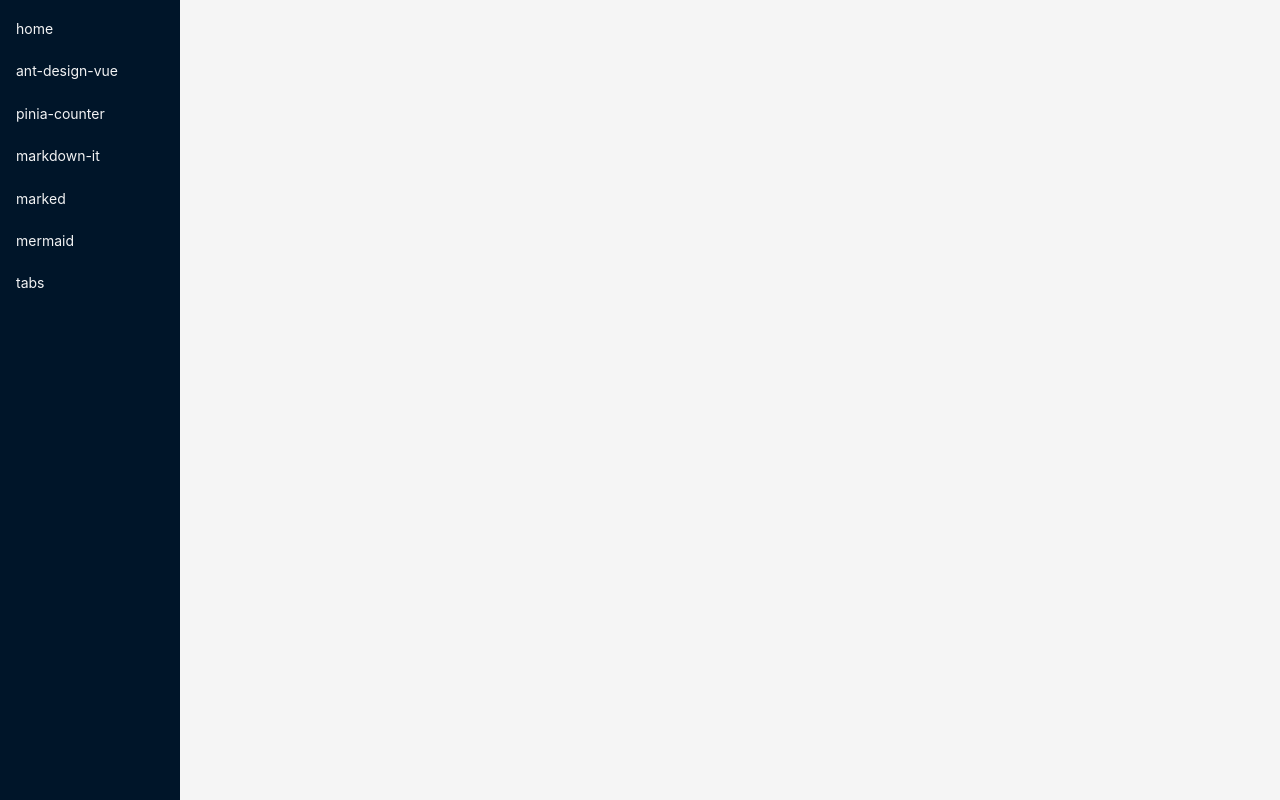
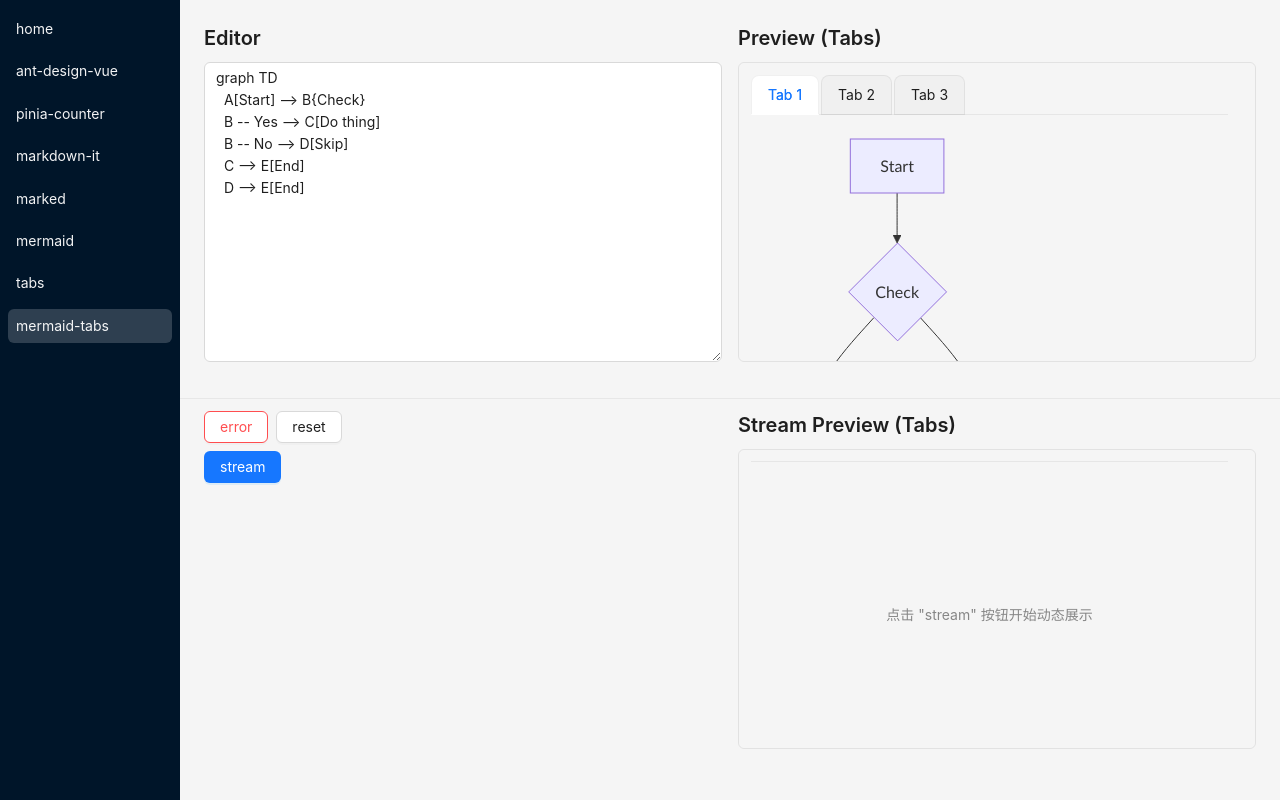
Before and after one commit to yokewang/vue3-ant-learn, a Vue app: page /mermaid-tabs in a window 1280 px wide. Built offline with nearby package versions, Linux system fonts and the light colour scheme.

Commit message:
cache svg rendered, and add mermaid-tabs

```diff
--- /dev/null
+++ b/src/components/MermaidTabs.vue
@@ -0,0 +1,97 @@
+<script setup>
+import { ref, watch } from 'vue'
+import MermaidViewer from './MermaidViewer.vue'
+
+const props = defineProps({
+  items: {
+    // [{ key, label, source, options?, closable? }]
+    type: Array,
+    default: () => [],
+  },
+  activeKey: {
+    type: [String, Number],
+    default: undefined,
+  },
+  editable: {
+    // when true, shows closable tabs (no add button)
+    type: Boolean,
+    default: false,
+  },
+  viewerOptions: {
+    type: Object,
+    default: () => ({}),
+  },
+  viewerDebounceMs: {
+    type: Number,
+    default: 200,
+  },
+  suppressErrorRendering: {
+    type: Boolean,
+    default: true,
+  },
+})
+
+const emit = defineEmits(['update:activeKey', 'edit'])
+
+const currentKey = ref(
+  props.activeKey ?? (props.items && props.items.length > 0 ? props.items[0].key : undefined),
+)
+
+watch(
+  () => props.activeKey,
+  (val) => {
+    currentKey.value = val
+  },
+)
+
+watch(
+  () => props.items,
+  (arr) => {
+    if (!arr || arr.length === 0) {
+      currentKey.value = undefined
+      return
+    }
+    if (!arr.some((it) => it.key === currentKey.value)) {
+      currentKey.value = arr[0].key
+      emit('update:activeKey', currentKey.value)
+    }
+  },
+  { deep: true },
+)
+
+const onChange = (key) => {
+  currentKey.value = key
+  emit('update:activeKey', key)
+}
+
+const onEdit = (targetKey, action) => {
+  emit('edit', targetKey, action)
+}
+</script>
+
+<template>
+  <a-tabs
+    :type="editable ? 'editable-card' : 'card'"
+    v-model:activeKey="currentKey"
+    :hide-add="editable"
+    :animated="{ tabPane: false }"
+    @change="onChange"
+    @edit="editable ? onEdit : undefined"
+  >
+    <a-tab-pane
+      v-for="item in items"
+      :key="item.key"
+      :tab="item.label"
+      :closable="editable && (item.closable ?? true)"
+    >
+      <MermaidViewer
+        :source="item.source"
+        :options="{ ...viewerOptions, ...(item.options || {}) }"
+        :debounce-ms="viewerDebounceMs"
+        :suppress-error-rendering="suppressErrorRendering"
+      />
+    </a-tab-pane>
+  </a-tabs>
+</template>
+
+<style scoped></style>
--- a/src/components/MermaidViewer.vue
+++ b/src/components/MermaidViewer.vue
@@ -28,6 +28,8 @@ const containerEl = ref(null)
 let renderCounter = 0
 let debounceTimer = null
 const errorSummary = ref('')
+const renderCache = new Map() // Cache for rendered SVG
+const isRendered = ref(false) // Track if current content is rendered
 
 function summarizeError(err) {
   return String(err?.message ?? err ?? '')
@@ -42,6 +44,7 @@ function escapeHtml(s) {
 
 async function doRender() {
   const code = props.source || ''
+  const cacheKey = code.trim()
 
   try {
     const baseConfig = { startOnLoad: false, securityLevel: 'strict' }
@@ -63,6 +66,16 @@ async function doRender() {
     if (!code.trim()) {
       if (containerEl.value) containerEl.value.innerHTML = ''
       errorSummary.value = ''
+      isRendered.value = false
+      return
+    }
+
+    // Check cache first
+    if (renderCache.has(cacheKey)) {
+      const cachedSvg = renderCache.get(cacheKey)
+      if (containerEl.value) containerEl.value.innerHTML = cachedSvg
+      errorSummary.value = ''
+      isRendered.value = true
       return
     }
 
@@ -71,6 +84,7 @@ async function doRender() {
   } catch (err) {
     errorSummary.value = summarizeError(err)
     if (containerEl.value) containerEl.value.innerHTML = ''
+    isRendered.value = false
     return
   }
 
@@ -78,15 +92,22 @@ async function doRender() {
     const id = `mermaid-svg-${Date.now()}-${renderCounter++}`
     const { svg } = await mermaid.render(id, code)
     if (containerEl.value) containerEl.value.innerHTML = svg
+    // Cache the rendered SVG
+    renderCache.set(cacheKey, svg)
     errorSummary.value = ''
+    isRendered.value = true
   } catch (err) {
     errorSummary.value = summarizeError(err)
     if (containerEl.value) containerEl.value.innerHTML = ''
+    isRendered.value = false
   }
 }
 
 function scheduleRender() {
   const delay = Number(props.debounceMs ?? 200)
+  const code = props.source || ''
+  const cacheKey = code.trim()
+
   if (delay <= 0) {
     clearTimeout(debounceTimer)
     debounceTimer = null
@@ -94,7 +115,18 @@ function scheduleRender() {
     doRender()
     return
   }
-  if (containerEl.value) {
+
+  // If content is cached, render immediately without showing raw markdown
+  if (renderCache.has(cacheKey)) {
+    clearTimeout(debounceTimer)
+    debounceTimer = null
+    errorSummary.value = ''
+    doRender()
+    return
+  }
+
+  // Only show raw markdown for new content that needs to be rendered
+  if (containerEl.value && !isRendered.value) {
     const raw = escapeHtml(props.source || '')
     containerEl.value.innerHTML = `<pre class="mermaid-raw">${raw}</pre>`
   }
@@ -119,6 +151,7 @@ onMounted(() => {
 watch(
   () => props.source,
   () => {
+    isRendered.value = false
     scheduleRender()
   },
 )
--- a/src/router/index.js
+++ b/src/router/index.js
@@ -6,6 +6,7 @@ import MarkdownItView from '../views/MarkdownItView.vue'
 import MarkedView from '../views/MarkedView.vue'
 import MermaidView from '../views/MermaidView.vue'
 import TabsView from '../views/TabsView.vue'
+import MermaidTabsView from '../views/MermaidTabsView.vue'
 
 const router = createRouter({
   history: createWebHistory(import.meta.env.BASE_URL),
@@ -45,6 +46,11 @@ const router = createRouter({
       name: 'tabs',
       component: TabsView,
     },
+    {
+      path: '/mermaid-tabs',
+      name: 'mermaid-tabs',
+      component: MermaidTabsView,
+    },
   ],
 })
 
--- /dev/null
+++ b/src/views/MermaidTabsView.vue
@@ -0,0 +1,211 @@
+<script setup>
+import { ref, onBeforeUnmount, computed } from 'vue'
+import MermaidTabs from '../components/MermaidTabs.vue'
+
+const initialText = `graph TD
+  A[Start] --> B{Check}
+  B -- Yes --> C[Do thing]
+  B -- No --> D[Skip]
+  C --> E[End]
+  D --> E[End]
+`
+
+const text = ref(initialText)
+
+const streaming = ref(false)
+let streamTimer = null
+
+const panelHeight = 300
+const TOTAL_TABS = 3
+
+// Stream tabs state
+const streamTabs = ref([])
+const currentStreamingTabIndex = ref(-1)
+const activeStreamTab = ref('')
+
+function prefixErrorToInitial() {
+  text.value = `***error***\n${initialText}`
+}
+
+function resetToInitial() {
+  text.value = initialText
+}
+
+function startStream() {
+  if (streaming.value) return
+
+  streaming.value = true
+
+  // Clear tabs first
+  streamTabs.value = []
+  currentStreamingTabIndex.value = 0
+
+  // Add first tab
+  const firstTab = {
+    key: '1',
+    label: 'Tab 1',
+    source: '',
+  }
+  streamTabs.value.push(firstTab)
+  activeStreamTab.value = '1'
+
+  streamCurrentTab()
+}
+
+function streamCurrentTab() {
+  const tabIndex = currentStreamingTabIndex.value
+
+  if (tabIndex >= TOTAL_TABS) {
+    streaming.value = false
+    return
+  }
+
+  const content = text.value || ''
+  let charIndex = 0
+
+  const step = () => {
+    if (charIndex >= content.length) {
+      clearInterval(streamTimer)
+      streamTimer = null
+
+      // Current tab content finished, prepare for next tab
+      prepareNextTab()
+      return
+    }
+
+    // Update current tab's source
+    const currentTab = streamTabs.value[tabIndex]
+    if (currentTab) {
+      currentTab.source += content[charIndex]
+    }
+    charIndex++
+  }
+
+  streamTimer = setInterval(step, 20)
+}
+
+function prepareNextTab() {
+  // Use the debounce mechanism naturally - add next tab after current one fully renders
+  const debounceTime = 200 // Match viewer-debounce-ms
+  const viewTime = 300 // Time for user to see the rendered result
+
+  setTimeout(() => {
+    addNextTab()
+  }, debounceTime + viewTime)
+}
+
+function addNextTab() {
+  currentStreamingTabIndex.value++
+
+  if (currentStreamingTabIndex.value < TOTAL_TABS) {
+    const nextTabNum = currentStreamingTabIndex.value + 1
+    const nextTab = {
+      key: nextTabNum.toString(),
+      label: `Tab ${nextTabNum}`,
+      source: '',
+    }
+
+    // This is the key - we control exactly when streamTabs gets updated
+    streamTabs.value = [...streamTabs.value, nextTab]
+    activeStreamTab.value = nextTabNum.toString()
+
+    // Continue streaming
+    streamCurrentTab()
+  } else {
+    streaming.value = false
+  }
+}
+
+onBeforeUnmount(() => {
+  if (streamTimer) {
+    clearInterval(streamTimer)
+    streamTimer = null
+  }
+})
+
+// Static tabs for preview
+const staticItems = computed(() =>
+  Array.from({ length: TOTAL_TABS }, (_, i) => ({
+    key: (i + 1).toString(),
+    label: `Tab ${i + 1}`,
+    source: text.value,
+  })),
+)
+
+const activeStatic = ref('1')
+</script>
+
+<template>
+  <div style="padding: 24px">
+    <a-row :gutter="16">
+      <a-col :span="12">
+        <a-typography-title :level="4">Editor</a-typography-title>
+        <a-textarea v-model:value="text" :style="{ height: panelHeight + 'px' }" />
+      </a-col>
+      <a-col :span="12">
+        <a-typography-title :level="4">Preview (Tabs)</a-typography-title>
+        <div class="light-border" :style="{ height: panelHeight + 'px' }">
+          <MermaidTabs
+            :items="staticItems"
+            v-model:activeKey="activeStatic"
+            :editable="false"
+            :viewer-debounce-ms="0"
+          />
+        </div>
+      </a-col>
+    </a-row>
+  </div>
+  <a-divider class="compact-divider" />
+  <div style="padding: 0 24px 24px">
+    <a-row :gutter="16">
+      <a-col :span="12">
+        <div style="margin-bottom: 8px">
+          <a-space>
+            <a-button danger @click="prefixErrorToInitial">error</a-button>
+            <a-button @click="resetToInitial">reset</a-button>
+          </a-space>
+        </div>
+        <a-button type="primary" @click="startStream" :loading="streaming">
+          {{ streaming ? 'streaming...' : 'stream' }}
+        </a-button>
+      </a-col>
+      <a-col :span="12">
+        <a-typography-title :level="4">Stream Preview (Tabs)</a-typography-title>
+        <div class="light-border" :style="{ height: panelHeight + 'px' }">
+          <MermaidTabs
+            :items="streamTabs"
+            v-model:activeKey="activeStreamTab"
+            :editable="false"
+            :viewer-debounce-ms="200"
+          />
+          <div v-if="streamTabs.length === 0" class="empty-state">
+            点击 "stream" 按钮开始动态展示
+          </div>
+        </div>
+      </a-col>
+    </a-row>
+  </div>
+</template>
+
+<style scoped>
+.light-border {
+  border: 1px solid rgba(0, 0, 0, 0.08);
+  border-radius: 6px;
+  padding: 12px;
+  box-sizing: border-box;
+  overflow-y: auto;
+  scrollbar-gutter: stable;
+}
+.compact-divider {
+  margin: 12px 0;
+}
+.empty-state {
+  display: flex;
+  align-items: center;
+  justify-content: center;
+  height: 100%;
+  color: rgba(0, 0, 0, 0.45);
+  font-size: 14px;
+  text-align: center;
+}
+</style>
```
